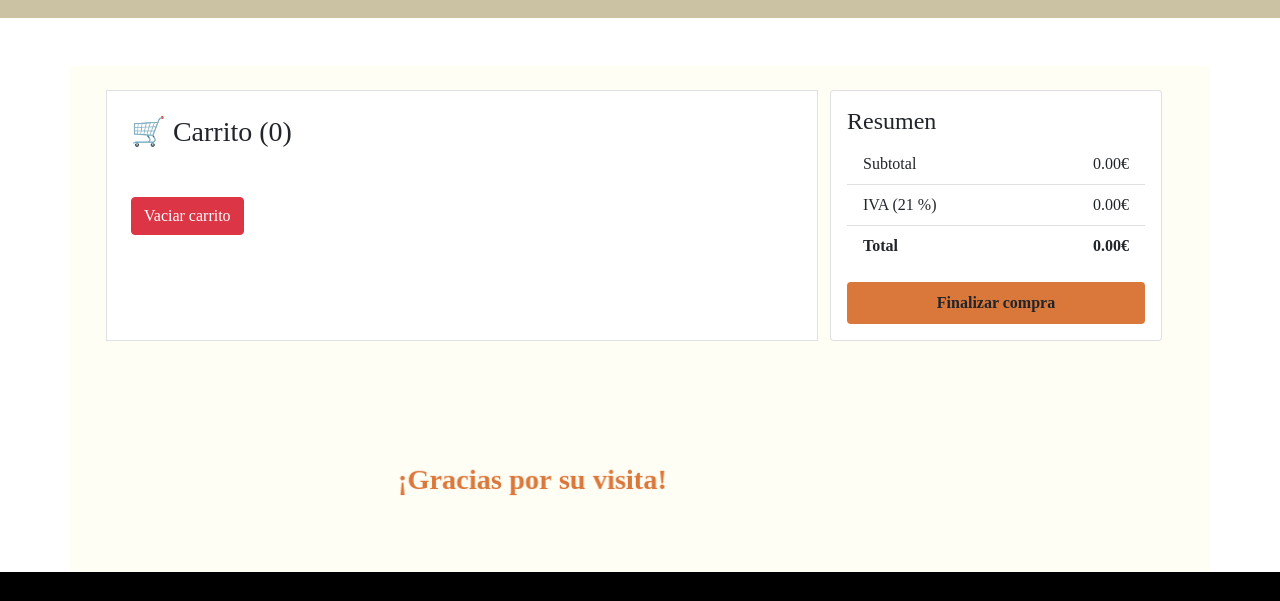
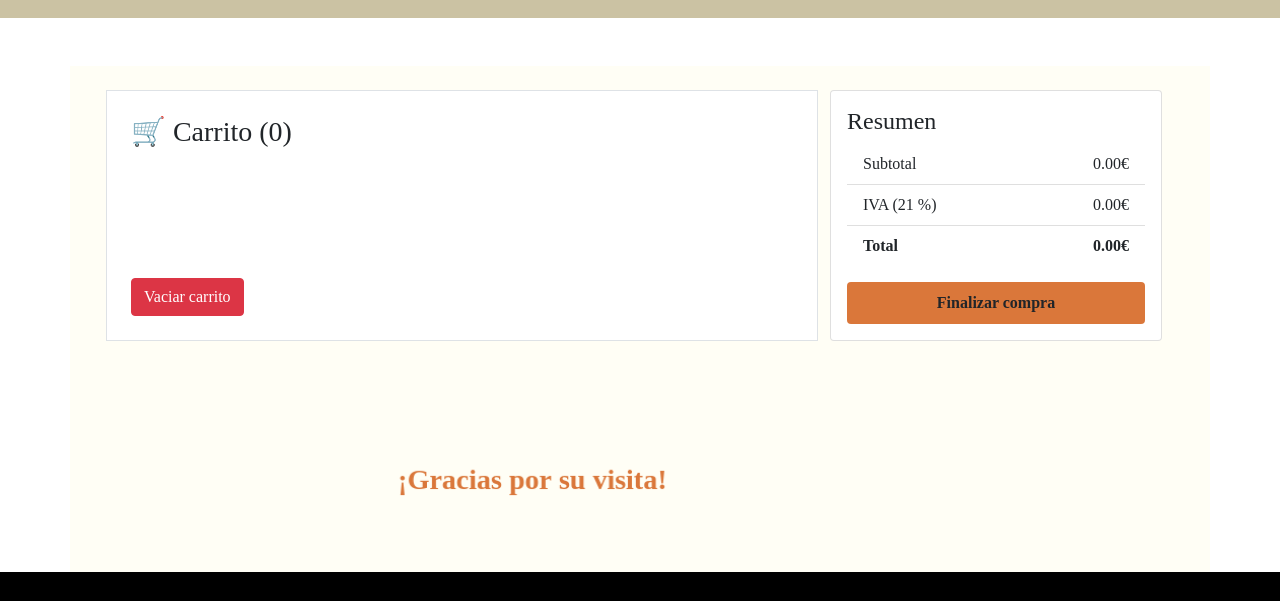
Before and after one commit to Joseja02/Libreria-JS, a plain HTML site: page carrito.html in a window 1280 px wide. Shown: the part 114-715 px from the top of the page. Drawn offline with nearby package versions, Linux system fonts and the light colour scheme.

Commit message:
Fix de la posición del botón "Eliminar carrito"

```diff
--- a/carrito.html
+++ b/carrito.html
@@ -177,14 +177,14 @@
     <main class="container my-5">
       <section class="row p-4">
         <!-- Productos en carrito -->
-        <div class="col-lg-8 bg-white border p-4">
-          <div id="carrito" class="list-group">
+        <div class="col-lg-8 bg-white border p-4 carrito-main-content d-flex flex-column">
+          <div id="carrito" class="list-group flex-grow-1">
 
             <h3>🛒 Carrito (<span id="cant">0</span>)</h3>
             <ul id="lista" class="overflow-auto"></ul>
           </div>
 
-          <div class="mt-4">
+          <div class="mt-auto">
             <button id="vaciar" class="btn btn-danger">Vaciar carrito</button>
           </div>
         </div>
--- a/estilos.css
+++ b/estilos.css
@@ -854,3 +854,10 @@ footer i {
         padding: 1em;
     }
 }
+
+/* Estilos para el botón del carrito */
+.carrito-main-content {
+    display: flex;
+    flex-direction: column;
+    min-height: 100%;
+}
```
